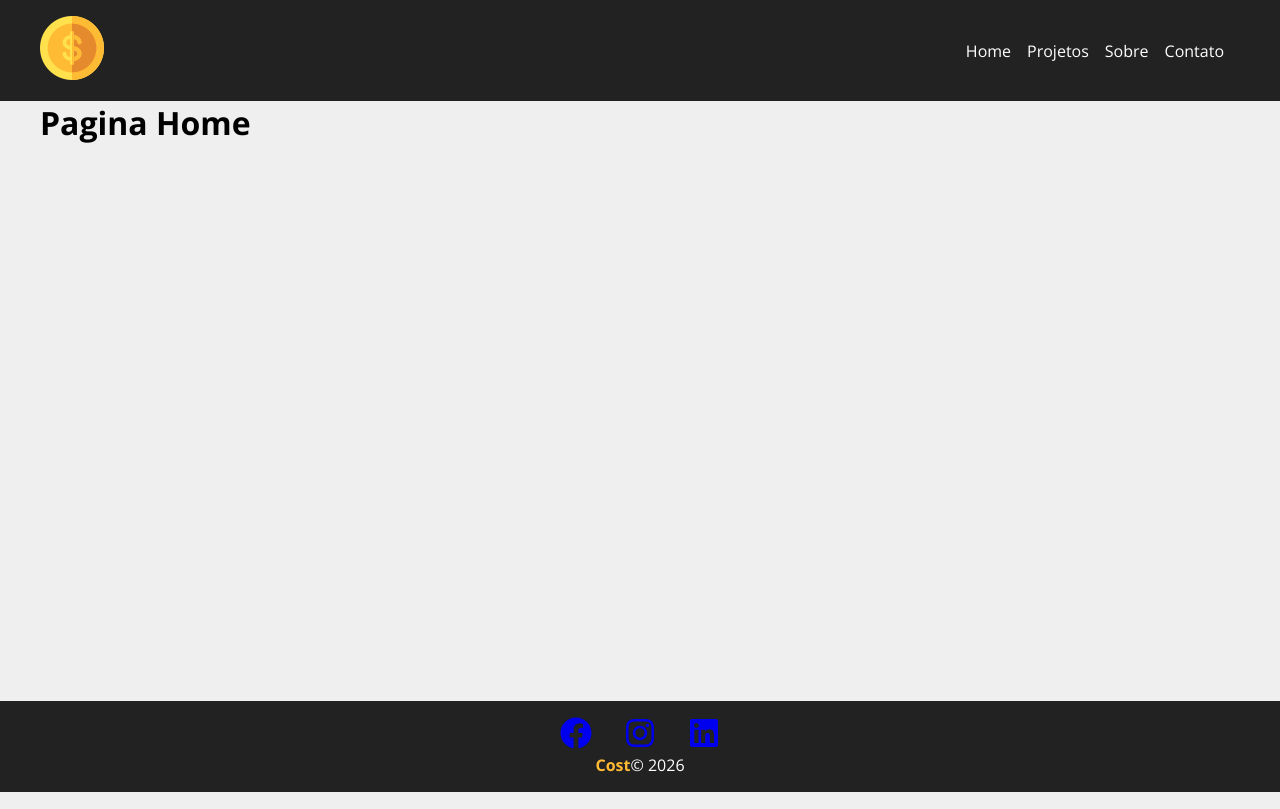
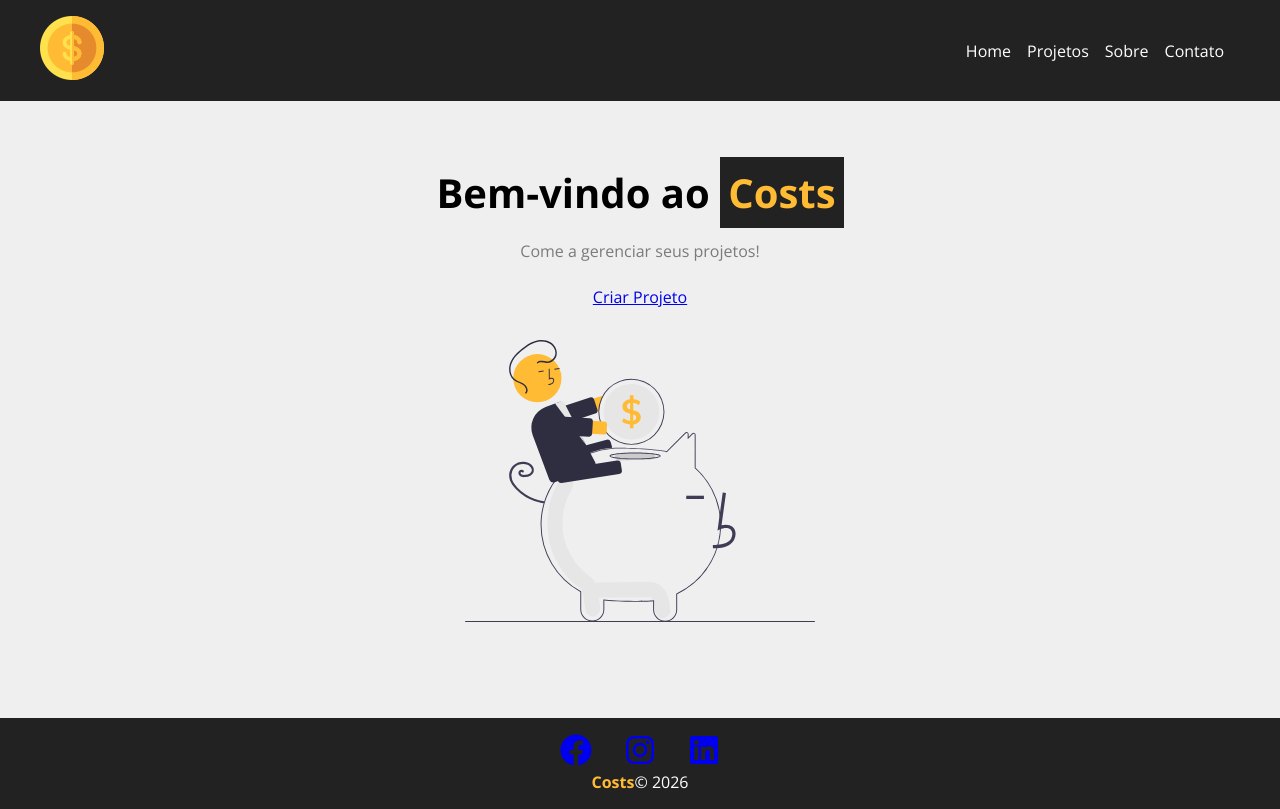
Before and after one commit to EvertonDiasBrito/projeto-custos, a React (Vite) app: page / in a window 1280 px wide. Built offline with nearby package versions, Linux system fonts and the light colour scheme.

Commit message:
estilizando a home

```diff
--- a/src/components/layout/Footer.tsx
+++ b/src/components/layout/Footer.tsx
@@ -9,7 +9,7 @@ function Footer() {
         <li><a href="https://instagram.com" target="_blank"><FaInstagram /></a></li>
         <li><a href="https://linkedin.com" target="_blank"><FaLinkedin /></a></li>
       </ul>
-      <p className={styles.copy_right}><span>Cost</span>&copy; 2026</p>
+      <p className={styles.copy_right}><span>Costs</span>&copy; 2026</p>
     </footer>
   );
 }
--- /dev/null
+++ b/src/components/pages/Home.module.css
@@ -0,0 +1,25 @@
+.home_container {
+    width: 100%;
+    display: flex;
+    flex-direction: column;
+    align-items: center;
+    justify-content: center;
+    padding: 4em;
+}
+.home_container h1 {
+    font-size: 2.5em;
+    margin-bottom: 0.5em;
+}
+.home_container h1 span {
+    color: #ffbb33;
+    padding: 0.2em;
+    background-color: #222;
+}
+.home_container p {
+    margin-bottom: 1.5em;
+    color: #7b7b7b;
+}
+.home_container img {
+    margin: 2em;
+    width: 350px;
+}
--- a/src/components/pages/Home.tsx
+++ b/src/components/pages/Home.tsx
@@ -1,6 +1,14 @@
+import styles from './Home.module.css'
+import savings from '../../assets/savings.svg'
+
 function Home() {
     return (
-        <h1>Pagina Home</h1>
+        <section className={styles.home_container}>
+            <h1>Bem-vindo ao <span>Costs</span></h1>
+            <p>Come a gerenciar seus projetos!</p>
+            <a href="/">Criar Projeto</a>
+            <img src={savings} alt="Costs" />
+        </section>
     )
 }
 export default Home
```
Also changed, not shown: src/components/layout/LinkButton.module.css (added), src/components/layout/LinkButton.tsx (added).
